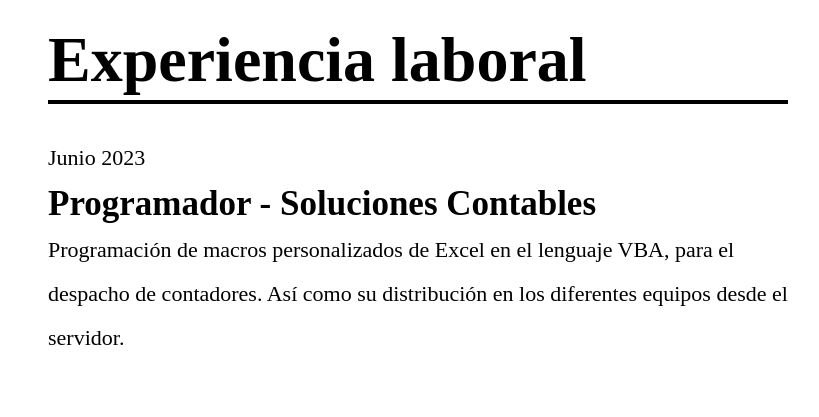
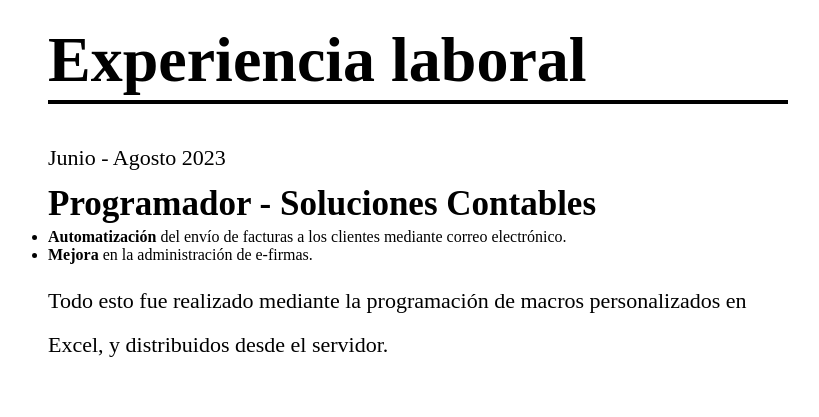
Before and after one commit to GaelSM/Portfolio, a React (Vite) app: page / in a window 1280 px wide. Shown: the part 1140-1557 px from the top of the page, without its empty margins (222-1041 px from the left). Built offline with nearby package versions, Linux system fonts and the light colour scheme.

Commit message:
Change work description

```diff
--- a/src/components/Works.jsx
+++ b/src/components/Works.jsx
@@ -3,11 +3,18 @@
     <section id="experience">
       <h2> Experiencia laboral </h2>
       <div className="work">
-        <p> Junio 2023 </p>
+        <p> Junio - Agosto 2023</p>
         <h3> Programador - Soluciones Contables </h3>
+        <ul>
+          <li>
+            <strong> Automatización </strong> del envío de facturas a los clientes mediante correo electrónico.
+          </li>
+          <li>
+            <strong> Mejora </strong> en la administración de e-firmas.
+          </li>
+        </ul>
         <p>
-          Programación de macros personalizados de Excel en el lenguaje VBA, para el despacho de contadores.
-          Así como su distribución en los diferentes equipos desde el servidor.
+          Todo esto fue realizado mediante la programación de macros personalizados en Excel, y distribuidos desde el servidor.
         </p>
       </div>
     </section>
```
